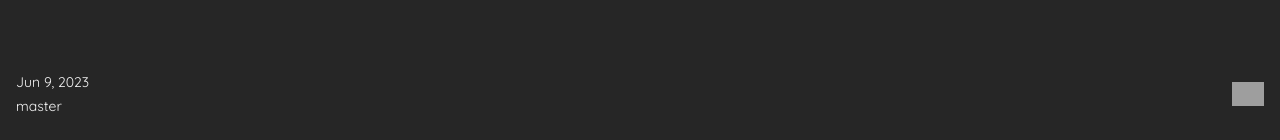
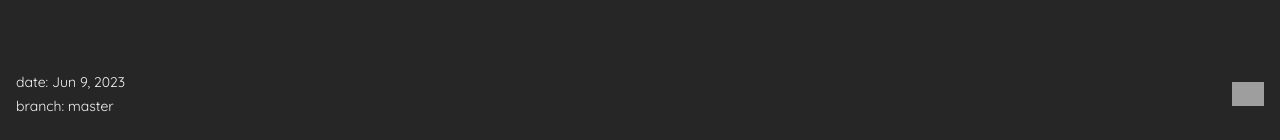
Before and after one commit to vegam17/aligntech, a React (Create React App) app: page / in a window 1280 px wide. Shown: the part 1812-1952 px from the top of the page. Built offline with nearby package versions, Linux system fonts and the light colour scheme; grey boxes are pictures that could not be loaded.

Commit message:
added labels for date and branch name

```diff
--- a/src/components/Footer/Footer.tsx
+++ b/src/components/Footer/Footer.tsx
@@ -12,8 +12,8 @@ export default function Footer() {
     <footer className={styles.footer}>
       <Container classes={styles.wrap}>
         <div>
-          <p>{date}</p>
-          <p>{branch.name}</p>
+          <p>date: {date}</p>
+          <p>branch: {branch.name}</p>
         </div>
         <a
           href="https://app.circleci.com/pipelines/github/vegam17/aligntech"
```
